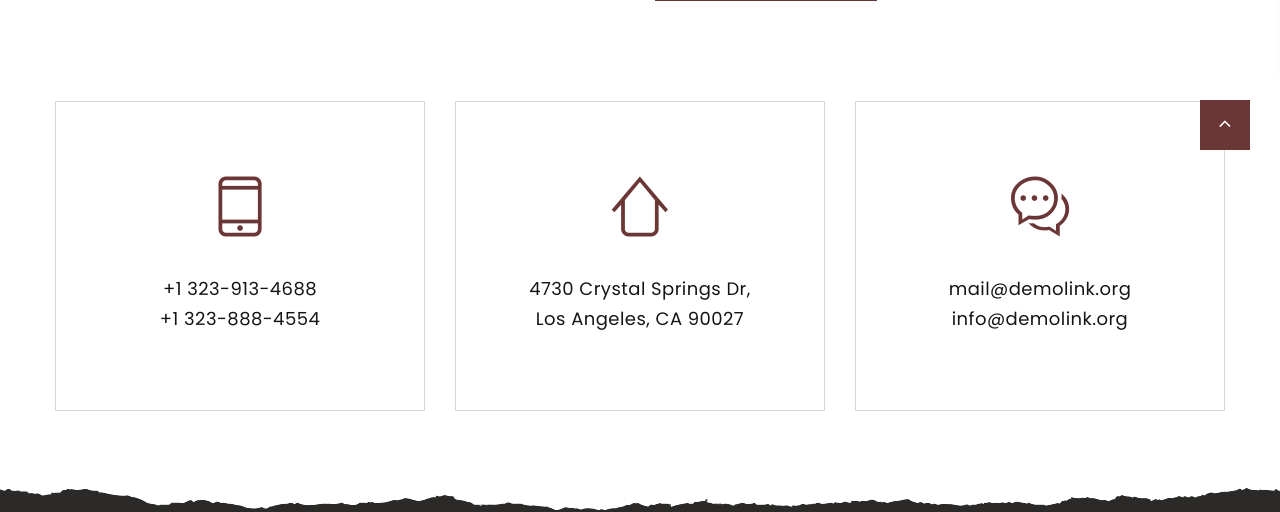
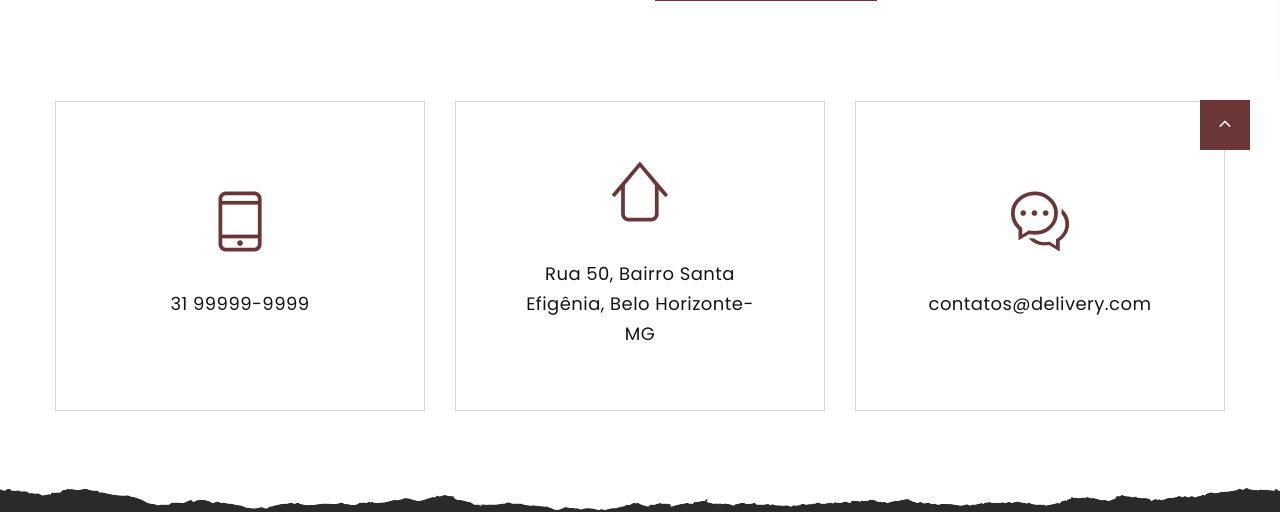
Before and after one commit to marwamprog-js/PHP_HugoVasconcelos_siteDelivery_app, a PHP site: page /contatos.php in a window 1280 px wide. Shown: the part 720-1232 px from the top of the page. Run offline with PHP 8.4, Linux system fonts and the light colour scheme.

Commit message:
feat: Página contatos pronta

```diff
--- a/site/contatos.php
+++ b/site/contatos.php
@@ -65,8 +65,9 @@
                     <div class="box-contacts-body">
                         <div class="box-contacts-icon fl-bigmug-line-cellphone55"></div>
                         <div class="box-contacts-decor"></div>
-                        <p class="box-contacts-link"><a href="tel:#">+1 323-913-4688</a></p>
-                        <p class="box-contacts-link"><a href="tel:#">+1 323-888-4554</a></p>
+                        <p class="box-contacts-link">
+                            <a href="http://api.whatsapp.com/send?1=pt_BR&phone=553199999-9999">31 99999-9999</a>
+                        </p>
                     </div>
                 </article>
             </div>
@@ -75,7 +76,9 @@
                     <div class="box-contacts-body">
                         <div class="box-contacts-icon fl-bigmug-line-up104"></div>
                         <div class="box-contacts-decor"></div>
-                        <p class="box-contacts-link"><a href="#">4730 Crystal Springs Dr, Los Angeles, CA 90027</a></p>
+                        <p class="box-contacts-link">
+                            <a href="#">Rua 50, Bairro Santa Efigênia, Belo Horizonte-MG</a>
+                        </p>
                     </div>
                 </article>
             </div>
@@ -84,8 +87,9 @@
                     <div class="box-contacts-body">
                         <div class="box-contacts-icon fl-bigmug-line-chat55"></div>
                         <div class="box-contacts-decor"></div>
-                        <p class="box-contacts-link"><a href="mailto:#">mail@demolink.org</a></p>
-                        <p class="box-contacts-link"><a href="mailto:#">info@demolink.org</a></p>
+                        <p class="box-contacts-link">
+                            <a href="mailto:#">contatos@delivery.com</a>
+                        </p>
                     </div>
                 </article>
             </div>
--- a/site/index.php
+++ b/site/index.php
@@ -1,6 +1,6 @@
 <?php include_once("cabecalho.php"); ?>
 
-<!-- Swiper - Aula 18 -->
+<!-- Swiper - Aula 24 -->
 <section class="section swiper-container swiper-slider swiper-slider-modern" data-loop="true" data-autoplay="5000" data-simulate-touch="true" data-nav="true" data-slide-effect="fade">
     <div class="swiper-wrapper text-left">
 
--- a/site/js/script.js
+++ b/site/js/script.js
@@ -352,11 +352,11 @@
 			var regularConstraintsMessages = [
 				{
 					type: regula.Constraint.Required,
-					newMessage: "The text field is required."
+					newMessage: "O campo é requerido."
 				},
 				{
 					type: regula.Constraint.Email,
-					newMessage: "The email is not a valid email."
+					newMessage: "O email não é válido."
 				},
 				{
 					type: regula.Constraint.Numeric,
```
